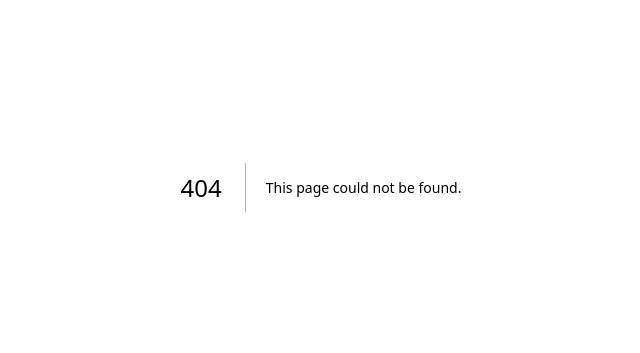
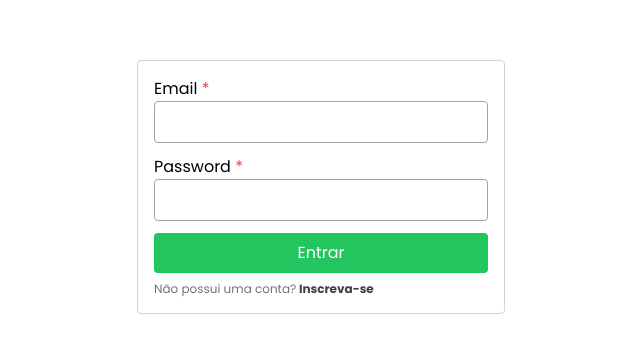
Before and after one commit to Adrianodbs/login-mongodb, a Next.js app: page /login in a window 1280 px wide. Before the commit this address had no page. Shown: the part 213-566 px from the top of the page, without its empty margins (319-959 px from the left). Built offline with nearby package versions, Linux system fonts and the light colour scheme.

Commit message:
componentes de input e button

```diff
--- a/postcss.config.js
+++ b/postcss.config.js
@@ -1,6 +1,6 @@
 module.exports = {
   plugins: {
     tailwindcss: {},
-    autoprefixer: {},
-  },
+    autoprefixer: {}
+  }
 }
--- /dev/null
+++ b/src/app/login/page.jsx
@@ -0,0 +1,58 @@
+'use client'
+import Button from '@/components/Button'
+import Input from '@/components/Input'
+import { Form, Formik } from 'formik'
+import Link from 'next/link'
+import React from 'react'
+import * as Yup from 'yup'
+
+export default function Login() {
+  const initialValues = {
+    email: '',
+    password: ''
+  }
+  const validationSchema = Yup.object().shape({
+    email: Yup.string()
+      .email('Digite um email válido')
+      .required('O campo e-mail é obrigatório'),
+    password: Yup.string().required('O campo senha é obrigatório')
+  })
+
+  async function handleSubmit() {}
+
+  return (
+    <main className="min-h-screen flex items-center justify-center">
+      <Formik
+        initialValues={initialValues}
+        validationSchema={validationSchema}
+        onSubmit={handleSubmit}
+      >
+        {({ values }) => (
+          <Form
+            noValidate
+            className="flex flex-col gap-2 p-4 border border-zinc-300 min-w-[300px] bg-white rounded"
+          >
+            <Input required name="email" type="email" />
+            <Input
+              required
+              name="password"
+              type="password"
+              autoComplete="off"
+            />
+            <Button
+              type="submit"
+              text="Entrar"
+              className="bg-green-500 text-white rounded p-2 cursor-pointer"
+            />
+            <span className="text-xs text-zinc-500">
+              Não possui uma conta?
+              <strong className="text-zinc-700">
+                <Link href="/register"> Inscreva-se</Link>
+              </strong>
+            </span>
+          </Form>
+        )}
+      </Formik>
+    </main>
+  )
+}
--- /dev/null
+++ b/src/components/Button.jsx
@@ -0,0 +1,9 @@
+import React from 'react'
+
+export default function Button({ text, className, ...props }) {
+  return (
+    <button {...props} className={className}>
+      {text}
+    </button>
+  )
+}
--- /dev/null
+++ b/src/components/Input.jsx
@@ -0,0 +1,22 @@
+'use client'
+import { ErrorMessage, Field } from 'formik'
+import React from 'react'
+
+export default function Input({ name, label, type, required, ...props }) {
+  return (
+    <div className="flex flex-col">
+      <div className="capitalize">
+        {label || name} <span className="text-red-500">{required && '*'}</span>
+      </div>
+      <Field
+        name={name}
+        type={type}
+        {...props}
+        className="p-2 rounded border-zinc-400 border border-solid outline-none focus:border-blue-500"
+      />
+      <div className="text-red-500 text-xs mt-1">
+        <ErrorMessage name={name} />
+      </div>
+    </div>
+  )
+}
```
Also changed, not shown: package.json (+8 -3 lines), .eslintrc.json, 1 other file (tests, documents, lock files or other folders).
